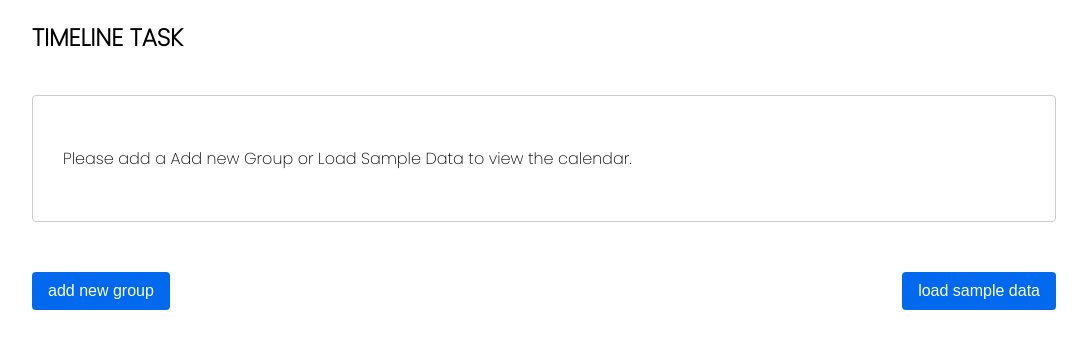
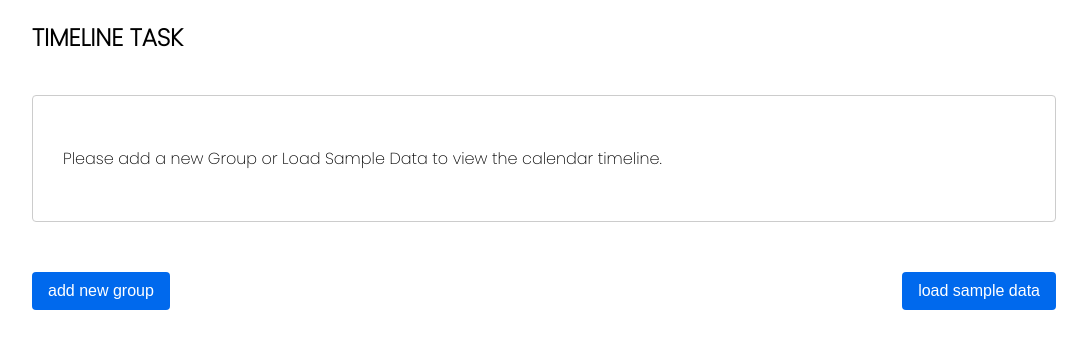
Before and after one commit to mejogeorge/timeline, a React (Vite) app: page / in a window 1280 px wide. Shown: the top 348 px of the page, without its empty margins (96-1183 px from the left). Built offline with nearby package versions, Linux system fonts and the light colour scheme.

Commit message:
text fix

```diff
--- a/src/modules/TimelineView/TimelineEmpty/index.jsx
+++ b/src/modules/TimelineView/TimelineEmpty/index.jsx
@@ -2,6 +2,6 @@ import styles from './TimelineEmpty.module.scss'
 
 export default () => (
   <div className={styles.wrapper}>
-    Please add a Add new Group or Load Sample Data to view the calendar.
+    Please add a new Group or Load Sample Data to view the calendar timeline.
   </div>
 )
```
